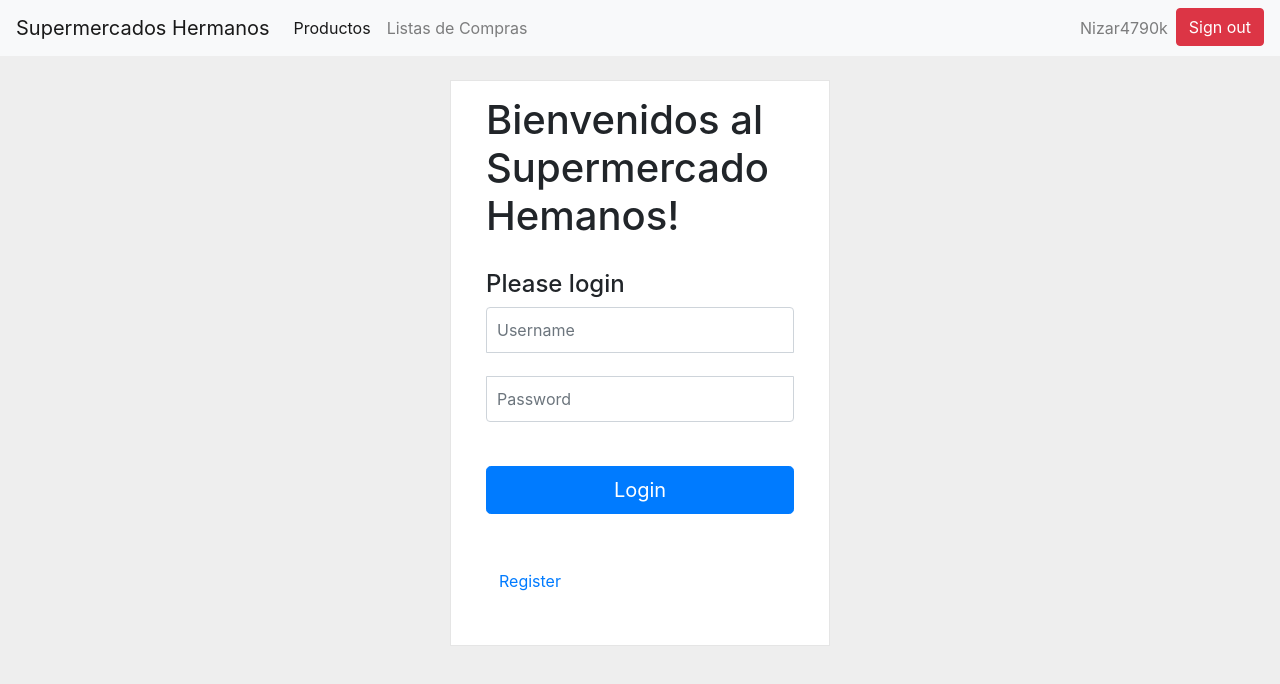
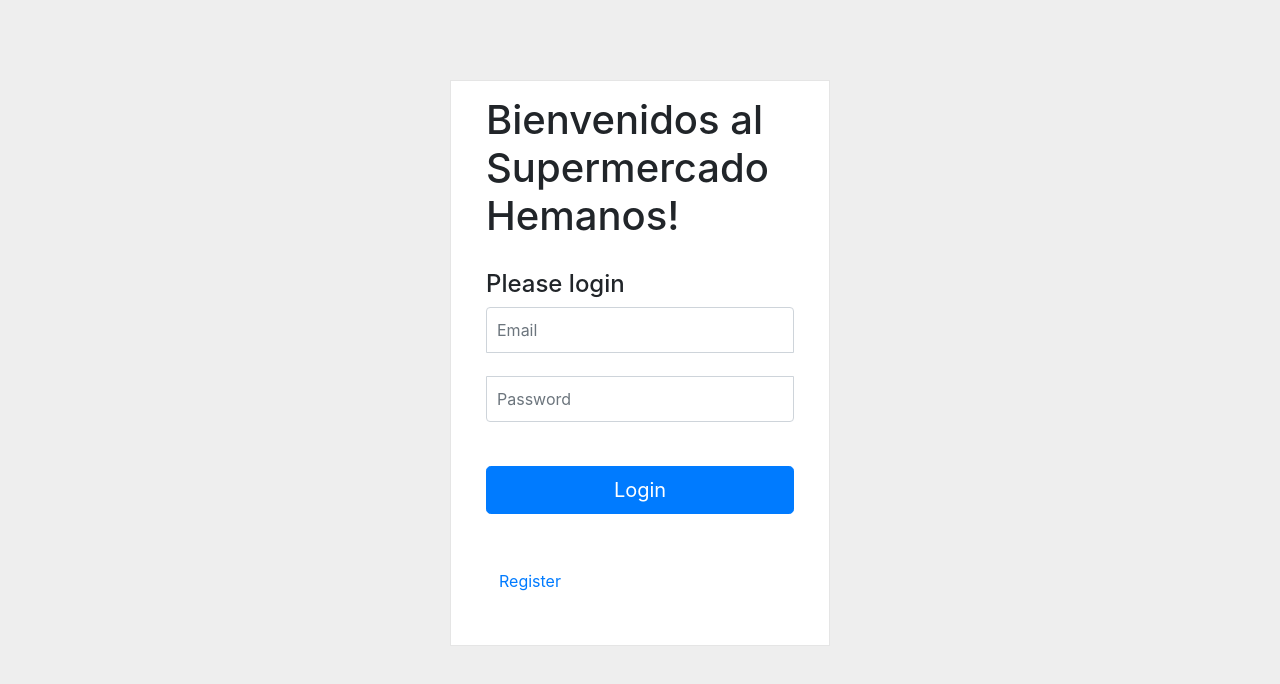
Before and after one commit to Nizar4790k/bsupermarket-front-end, a React (Create React App) app: page /Login in a window 1280 px wide. Shown: the top 684 px of the page. Built offline with nearby package versions, Linux system fonts and the light colour scheme.

Commit message:
inlineform of ProductList is correctly styled

```diff
--- a/src/App.js
+++ b/src/App.js
@@ -1,7 +1,7 @@
 
 import './App.css';
 import { BrowserRouter as Router, Route, Switch} from "react-router-dom";
-import NavBar from "./components/NavBar/NavBar";
+
 import Login from './components/Login/Login';
 import Register from './components/Register/Register';
 import ProductList from './components/Products/ProductList';
@@ -14,16 +14,20 @@ function onSignOut(){
 
 }
 
+function onLoadFullName(){
+
+}
+
 
 function App() {
   return (
     <Router>
-    <NavBar username={user.username} onSignOut={onSignOut}></NavBar>
+
       <Switch>
-        <Route path='/Login'  exact component={Login}></Route>
+      <Route path="/Login" component={()=><Login onLoadFullName={onLoadFullName}/>}></Route>
         <Route path='/Register' exact component={Register}></Route>
-        <Route path ='/ProductList' exact component={ProductList}></Route>
-        <Route path ='/ShopingList' exact component={ShoppingList}></Route>
+        <Route path ='/ProductList' component={()=><ProductList onSignOut={onSignOut} fullName={user.username}></ProductList>}></Route>
+        <Route path ='/ShopingList'  component={()=><ShoppingList onSignOut={onSignOut} fullName={user.username}></ShoppingList>}></Route>
       </Switch>
     </Router>
 
--- a/src/components/Login/Login.js
+++ b/src/components/Login/Login.js
@@ -3,9 +3,9 @@ import { useHistory } from "react-router-dom";
 import "./Login.css";
 
 
-const Login = ({onLoadUserName}) => {
+const Login = ({onLoadFullName}) => {
 
-    const[username,setUserName]=useState("");
+    const[email,setEmail]=useState("");
     const[password,setPassword] = useState("");
 
 
@@ -15,17 +15,17 @@ const history = useHistory();
 
 
 
-/*
-     if(!username || !password ){
+
+     if(!email || !password ){
         alert("The credentials are wrong");
             return;
         }
 
-    fetch('http://localhost:3001/login', {
+    fetch( process.env.REACT_APP_PROXY+'/login', {
         method: 'post',
         headers: { 'Content-Type': 'application/json' },
         body: JSON.stringify({
-            username: username,
+            email: email,
             password: password
         })
     })
@@ -37,8 +37,8 @@ const history = useHistory();
                     alert("The credentials are wrong");
                     break;
                 case "ACCESS_GRANTED":
-                    history.push("/ChatBox");
-                    onLoadUserName(username);
+                    history.push("/ProductList");
+                    onLoadFullName(email);
                     break;
                  default:
                      alert("ERROR IN THE SERVER");
@@ -46,12 +46,12 @@ const history = useHistory();
             }
         });
 
-        */
+
 
     }
 
-    const onUserChange=(e)=>{
-        setUserName(e.target.value)
+    const onEmailChange=(e)=>{
+        setEmail(e.target.value)
     }
 
     const onPasswordChange=(e)=>{
@@ -64,7 +64,7 @@ const history = useHistory();
             <div className="form-signin" >
                 <h1 className="form-signin-heading">Bienvenidos al Supermercado Hemanos!</h1>
                 <h4 >Please login</h4>
-                <input type="text" id="username" className="form-control" name="username" onChange={onUserChange} placeholder="Username"  autoFocus=""  />
+                <input type="text" id="email" className="form-control" name="email" onChange={onEmailChange} placeholder="Email"  autoFocus=""  />
                 <br></br>
 
                 <input type="password" id="password" className="form-control" onChange={onPasswordChange} name="password"  placeholder="Password"  />
--- a/src/components/NavBar/NavBar.js
+++ b/src/components/NavBar/NavBar.js
@@ -1,5 +1,5 @@
 import { Link, useHistory} from "react-router-dom";
-const NavBar = ({username,onSignOut}) => {
+const NavBar = ({fullName,onSignOut,selectedTab}) => {
 
   const history = useHistory();
 
@@ -19,20 +19,28 @@ const NavBar = ({username,onSignOut}) => {
 
         <ul className="navbar-nav mr-auto">
 
-        <li className="nav-item active"><Link to="/ProductList" className="nav-link">Productos</Link></li>
+        {
+          selectedTab==="ProductList" ?
+          <li className="nav-item active"><Link to="/ProductList" className="nav-link">Productos</Link></li>
+          :<li className="nav-item"><Link to="/ProductList" className="nav-link">Productos</Link></li>
+        }
 
-        <li><Link to="/ShopingList" className="nav-link">Listas de Compras</Link></li>
+        {
+          selectedTab==="ShoppingList" ?
+          <li><Link to="/ShopingList" className="nav-link active">Listas de Compras</Link></li>
+          : <li><Link to="/ShopingList" className="nav-link">Listas de Compras</Link></li>
+        }
 
 
 
         </ul>
 
         <ul className="navbar-nav">
-        <li className="nav-item"><a class="nav-link" href="#">{username}</a></li>
+        <li className="nav-item"><a className="nav-link" href="#">{fullName}</a></li>
 
         <li className="nav-item"> <button type="button" id="signout" className="btn btn-danger" onClick={()=>{
 
-            history.push("/")
+            history.push("/Login")
             onSignOut();
 
         }}>Sign out</button></li>
--- a/src/components/Products/ProductList.js
+++ b/src/components/Products/ProductList.js
@@ -1,6 +1,7 @@
 import './ProductList.css'
 import Product from './Product';
-const ProductList = ()=>{
+import NavBar from '../NavBar/NavBar';
+const ProductList = ({onSignOut,fullName})=>{
 
     const products = [
     {name:"Manzana",price:200},
@@ -18,7 +19,7 @@ const ProductList = ()=>{
     return (
 
         <div>
-
+     <NavBar onSignOut={onSignOut} fullName={fullName} selectedTab={"ProductList"}></NavBar>
 
         <section style={{backgroundColor: "#eee"}}>
 
@@ -26,21 +27,29 @@ const ProductList = ()=>{
 
     <h4 className="mt-4 mb-5"><strong>Productos</strong></h4>
 
-    <div className="d-flex justify-content-around">
 
 
 
-    <input className="form-control col-xs-2" type="text" placeholder="Search" aria-label="Search"></input>
-    <select className="form-control">
-
-        <option selected>Seleccionar..</option>
-        <option value="name">Nombre</option>
+    <form className="form">
+    <div className="form-row">
+    <div className="col-6">
+    <input className="form-control  mb-2 mr-sm-2" type="text" placeholder="Search" aria-label="Search"></input>
+    </div>
+    <div className="col-3">
+    <select className="form-control mb-2 mr-sm-2" defaultValue="name">
+        <option  selected value="name">Nombre</option>
         <option value="description">Descripcion</option>
 
     </select>
-    <button className="btn btn-info">Filtrar</button>
+    </div>
+
 
     </div>
+
+
+    </form>
+
+
 
 
 
@@ -49,7 +58,7 @@ const ProductList = ()=>{
         {<div className="row">
            {products.map((product,i)=>{
 
-               return <Product></Product>
+               return <Product key={i}></Product>
            })}
 
            </div>
--- a/src/components/Register/Register.js
+++ b/src/components/Register/Register.js
@@ -19,7 +19,7 @@ const Register = () => {
             return;
         }
 
-        console.log(process.env.REACT_APP_PROXY);
+
 
         fetch(process.env.REACT_APP_PROXY+'/register', {
             method: 'post',
--- a/src/components/ShopingList/ShoppingList.js
+++ b/src/components/ShopingList/ShoppingList.js
@@ -1,9 +1,12 @@
 
 import ShoppingListItem from "./ShoppingListItem";
-const ShoppingList = ()=>{
+import NavBar from "../NavBar/NavBar";
+const ShoppingList = ({onSignOut, fullName})=>{
 
 
     return (
+      <div>
+      <NavBar onSignOut={onSignOut} fullName={fullName} selectedTab={"ShoppingList"}></NavBar>
       <div className="text-center container py-5">
 
 <h4 className="mt-4 mb-5"><strong>Lista de compra</strong></h4>
@@ -27,6 +30,7 @@ const ShoppingList = ()=>{
   </div>
 </section>
      </div>
+     </div>
 
     );
 }
```
Also changed, not shown: src/components/Client/Client.js (added, +21 -0 lines), src/components/Products/ProductList.css (line endings or trailing spaces).
